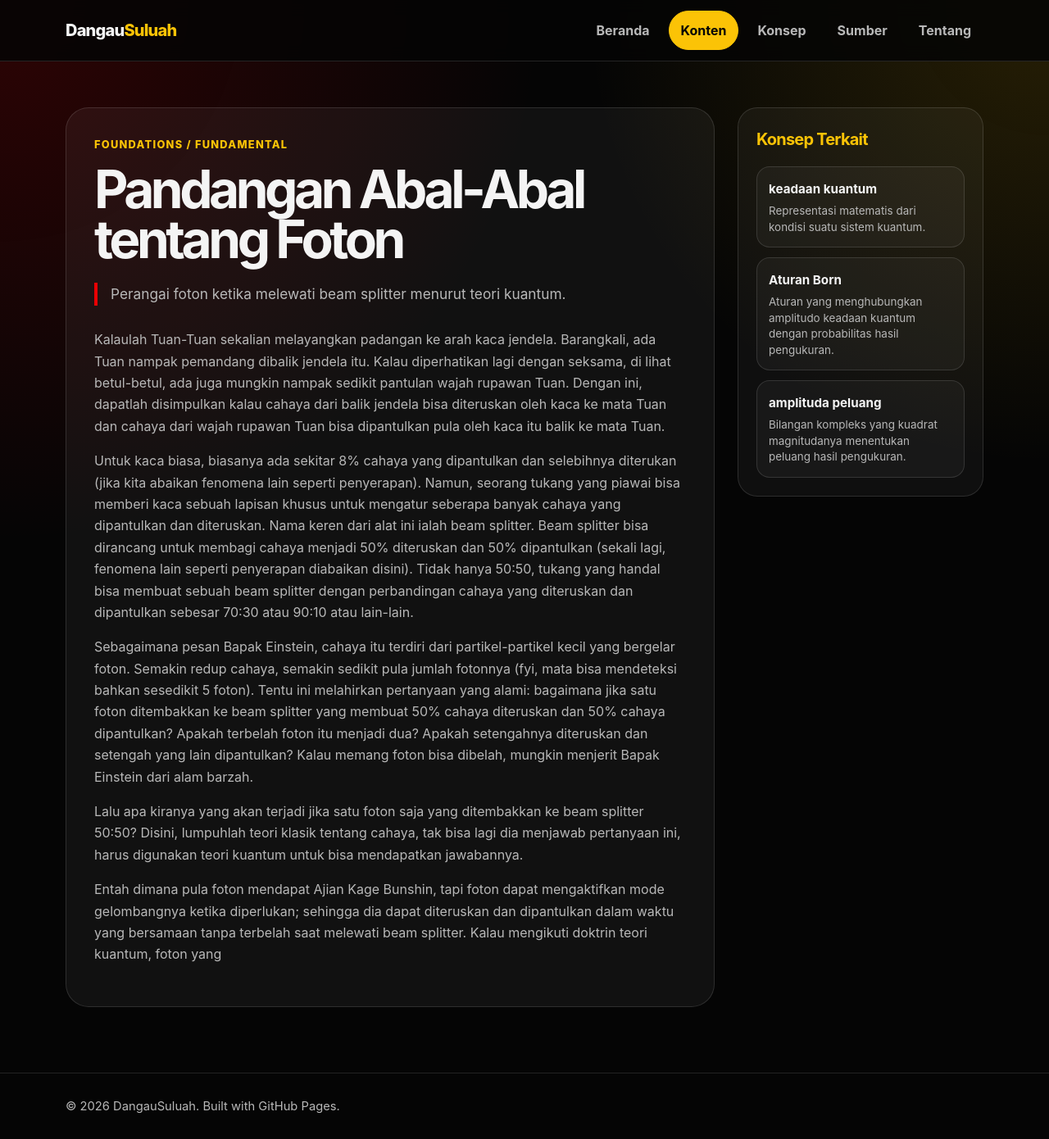
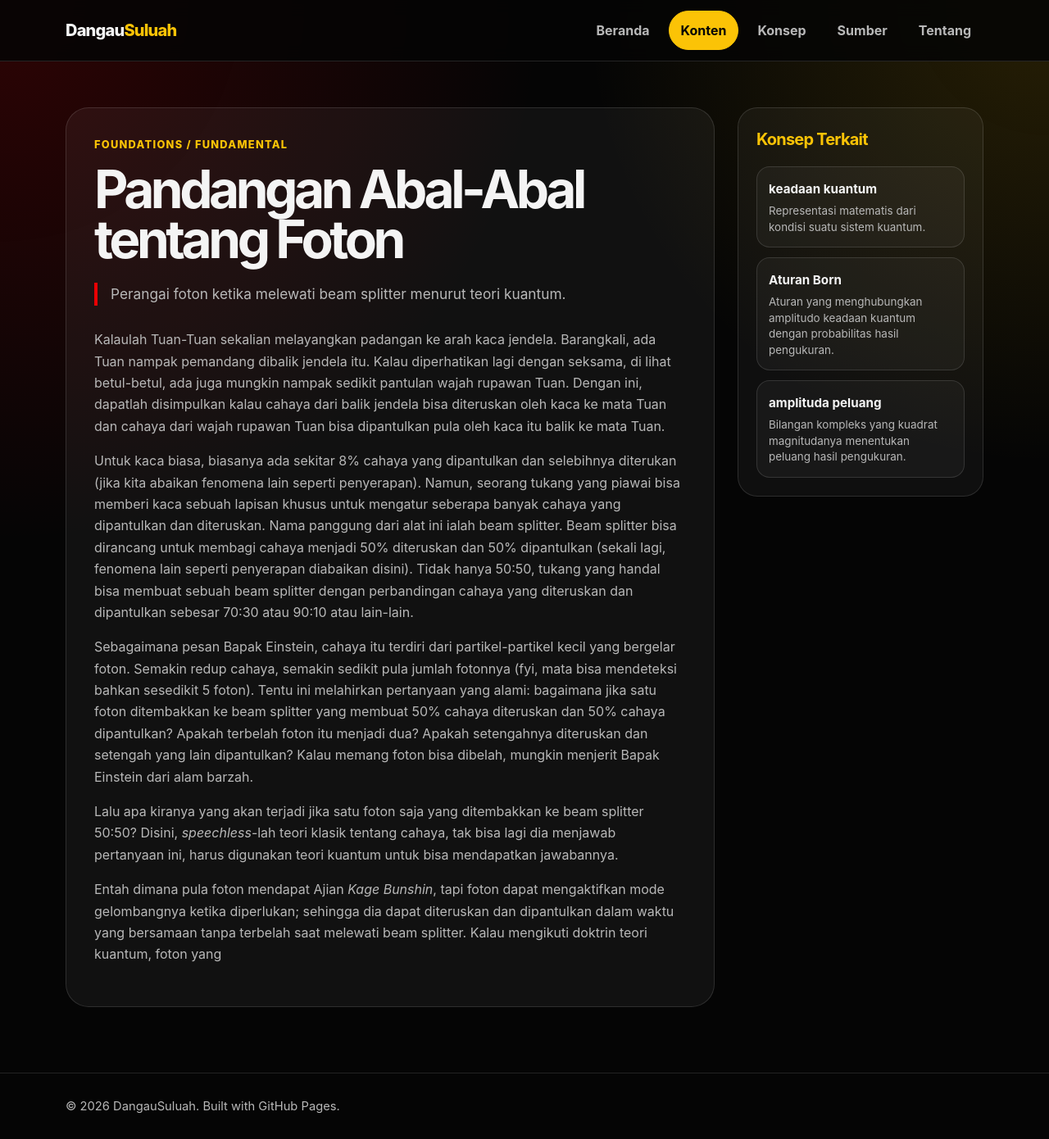
Before and after one commit to dangausuluah/dangausuluah.github.io, a Jekyll site: the page built from _contents/tentang-foton.md, in a window 1280 px wide and 1390 px high. Shown: the whole window at 82% size. Built offline with Jekyll 4.4.1, drawn with Linux system fonts in a browser that asks for light colours.

Commit message:
Update tentang-foton.md

```diff
--- a/_contents/tentang-foton.md
+++ b/_contents/tentang-foton.md
@@ -25,7 +25,7 @@ dan cahaya dari wajah rupawan Tuan bisa dipantulkan pula oleh kaca itu balik ke
 Untuk kaca biasa, biasanya ada sekitar 8% cahaya yang dipantulkan dan selebihnya diterukan
 (jika kita abaikan fenomena lain seperti penyerapan).
 Namun, seorang tukang yang piawai bisa memberi kaca sebuah lapisan khusus untuk mengatur
-seberapa banyak cahaya yang dipantulkan dan diteruskan. Nama keren dari alat ini ialah beam splitter.
+seberapa banyak cahaya yang dipantulkan dan diteruskan. Nama panggung dari alat ini ialah beam splitter.
 Beam splitter bisa dirancang untuk membagi cahaya menjadi 50% diteruskan dan 50% dipantulkan
 (sekali lagi, fenomena lain seperti penyerapan diabaikan disini).
 Tidak hanya 50:50, tukang yang handal bisa membuat sebuah beam splitter dengan perbandingan
@@ -39,9 +39,9 @@ Apakah terbelah foton itu menjadi dua? Apakah setengahnya diteruskan dan setenga
 Kalau memang foton bisa dibelah, mungkin menjerit Bapak Einstein dari alam barzah.
 
 Lalu apa kiranya yang akan terjadi jika satu foton saja yang ditembakkan ke beam splitter 50:50?
-Disini, lumpuhlah teori klasik tentang cahaya, tak bisa lagi dia menjawab pertanyaan ini,
+Disini, *speechless*-lah teori klasik tentang cahaya, tak bisa lagi dia menjawab pertanyaan ini,
 harus digunakan teori kuantum untuk bisa mendapatkan jawabannya.
 
-Entah dimana pula foton mendapat Ajian Kage Bunshin, tapi foton dapat mengaktifkan mode gelombangnya ketika diperlukan;
+Entah dimana pula foton mendapat Ajian *Kage Bunshin*, tapi foton dapat mengaktifkan mode gelombangnya ketika diperlukan;
 sehingga dia dapat diteruskan dan dipantulkan dalam waktu yang bersamaan tanpa terbelah saat melewati beam splitter.
 Kalau mengikuti doktrin teori kuantum, foton yang
```
